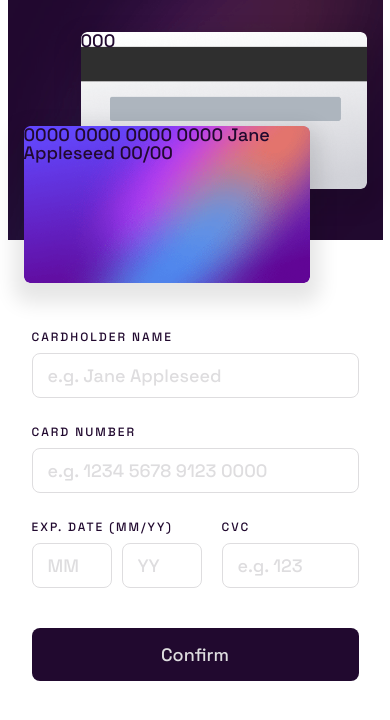
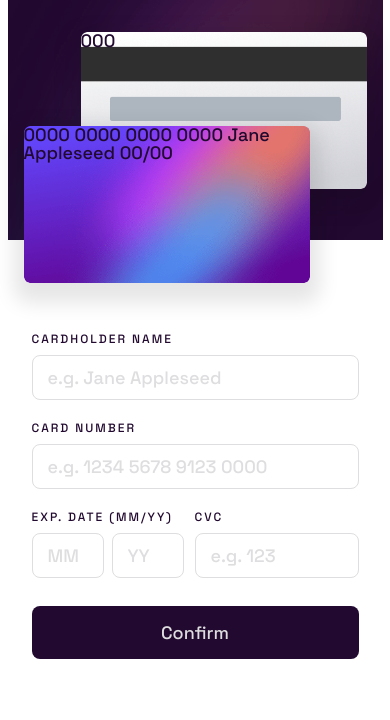
Before and after one commit to khoncharov/FM-Interactive-card-details-form, a website built with Vite: page index.html in a window 390 px wide. Built offline with nearby package versions, Linux system fonts and the light colour scheme.

Commit message:
feat: add mobile form styles

```diff
--- a/index.html
+++ b/index.html
@@ -18,7 +18,7 @@
         </div>
         <div class="form__section">
           <div class="form__container">
-            <form class="form__inner">
+            <form class="form__form">
               <div class="form__field-container">
                 <label class="form__label" for="cardholder-name">Cardholder Name</label>
                 <input
--- a/src/styles/_form.scss
+++ b/src/styles/_form.scss
@@ -12,7 +12,7 @@
   }
 
   &__container {
-    width: 32.7rem; //--------------------------
+    width: 32.7rem;
 
     @media screen and (min-width: $width-switch-point) {
       height: 52.6rem;
@@ -21,8 +21,20 @@
     }
   }
 
+  &__form {
+    padding-top: 0.2rem;
+
+    @media screen and (min-width: $width-switch-point) {
+      padding: 0;
+    }
+  }
+
   &__field-container {
-    min-height: 9.5rem; // ???
+    min-height: 8.9rem;
+
+    @media screen and (min-width: $width-switch-point) {
+      min-height: 9.5rem;
+    }
   }
 
   &__label {
@@ -48,23 +60,36 @@
 
   &__expiration-date {
     display: flex;
-    column-gap: 1rem;
+    column-gap: 0.8rem;
+
+    @media screen and (min-width: $width-switch-point) {
+      column-gap: 1rem;
+    }
   }
 
   &__expiration-date-wrapper {
     display: grid;
-    column-gap: 2rem;
-    grid-template-columns: 17rem 1fr;
+    column-gap: 1.1rem;
+    grid-template-columns: 15.2rem 1fr;
+
+    @media screen and (min-width: $width-switch-point) {
+      column-gap: 2rem;
+      grid-template-columns: 17rem 1fr;
+    }
   }
 
   &__submit-btn {
     width: 100%;
     height: 5.3rem;
-    margin-top: 1.2rem;
+    margin-top: 0.6rem;
     border-radius: 0.8rem;
     font: inherit;
     color: $light-grayish-violet;
     background-color: $very-dark-violet;
     cursor: pointer;
+
+    @media screen and (min-width: $width-switch-point) {
+      margin-top: 1.2rem;
+    }
   }
 }
```
